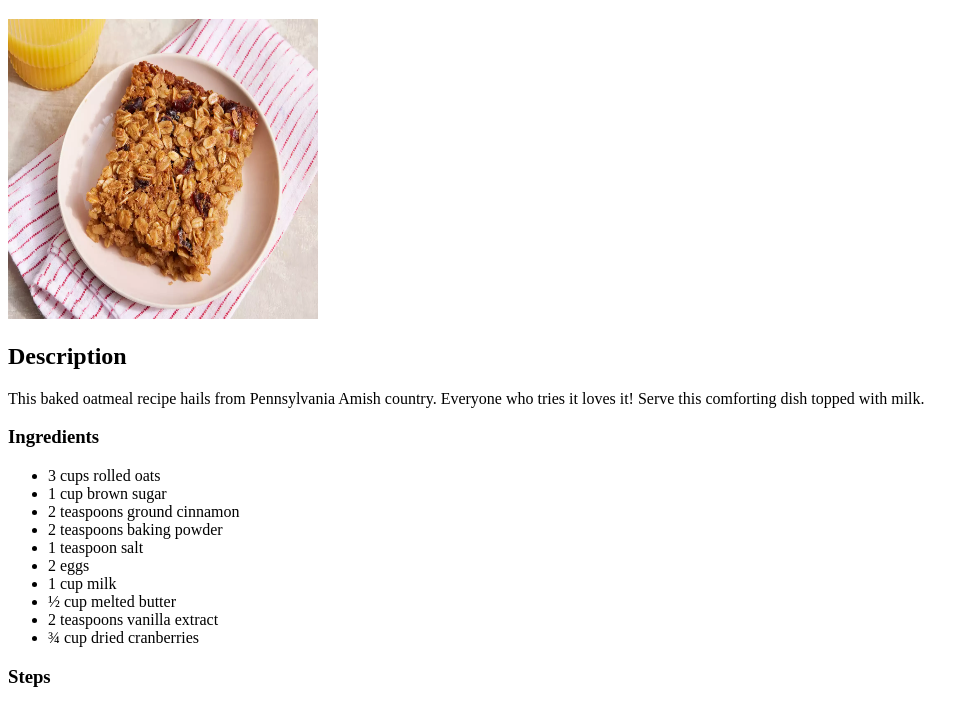
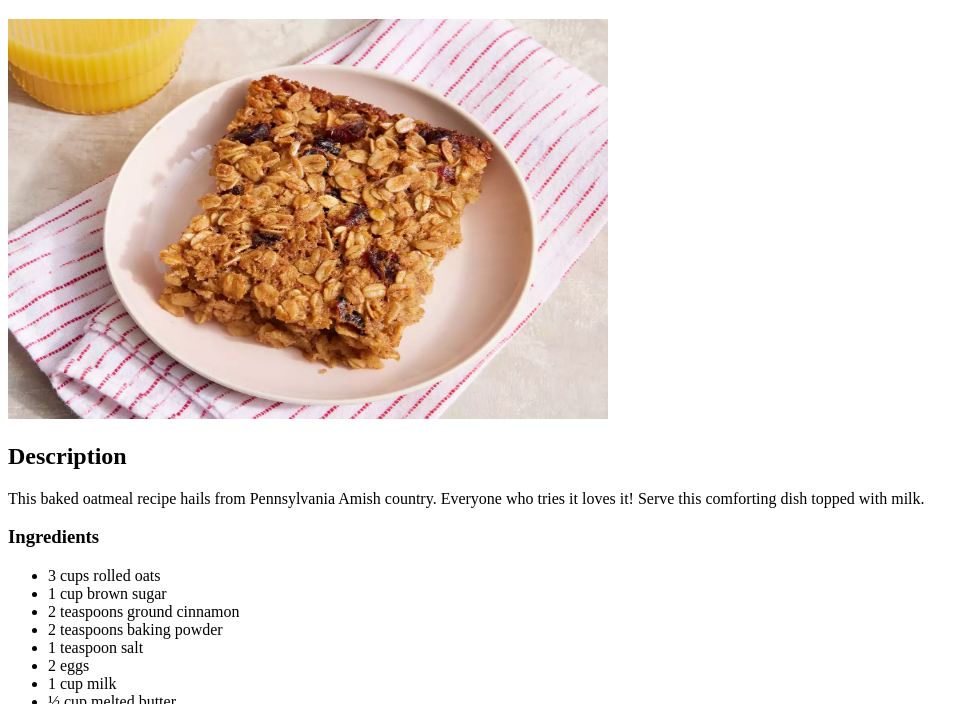
Before and after one commit to princedanielscodes/odinrecipesproject, a plain HTML site: page recipes/bakedoatmeal.html in a window 1280 px wide. Shown: the part 61-765 px from the top of the page, without its empty margins (0-979 px from the left). Drawn offline with Linux system fonts and the light colour scheme.

Commit message:
Increase image size for aesthetics in bakedoatmeal.html file

```diff
--- a/recipes/bakedoatmeal.html
+++ b/recipes/bakedoatmeal.html
@@ -8,7 +8,7 @@
 
 <body>
     <h1>Baked Oatmeal</h1>
-    <img src="../img/bakedotameal.webp" alt="A baked oatmeal in a white ceramic bowl" width="310px" height="300px">
+    <img src="../img/bakedotameal.webp" alt="A baked oatmeal in a white ceramic bowl" width="600px" height="400px">
 
     <h2>Description</h2>
     <p>This baked oatmeal recipe hails from Pennsylvania Amish country. Everyone who tries it loves it! Serve this
```
